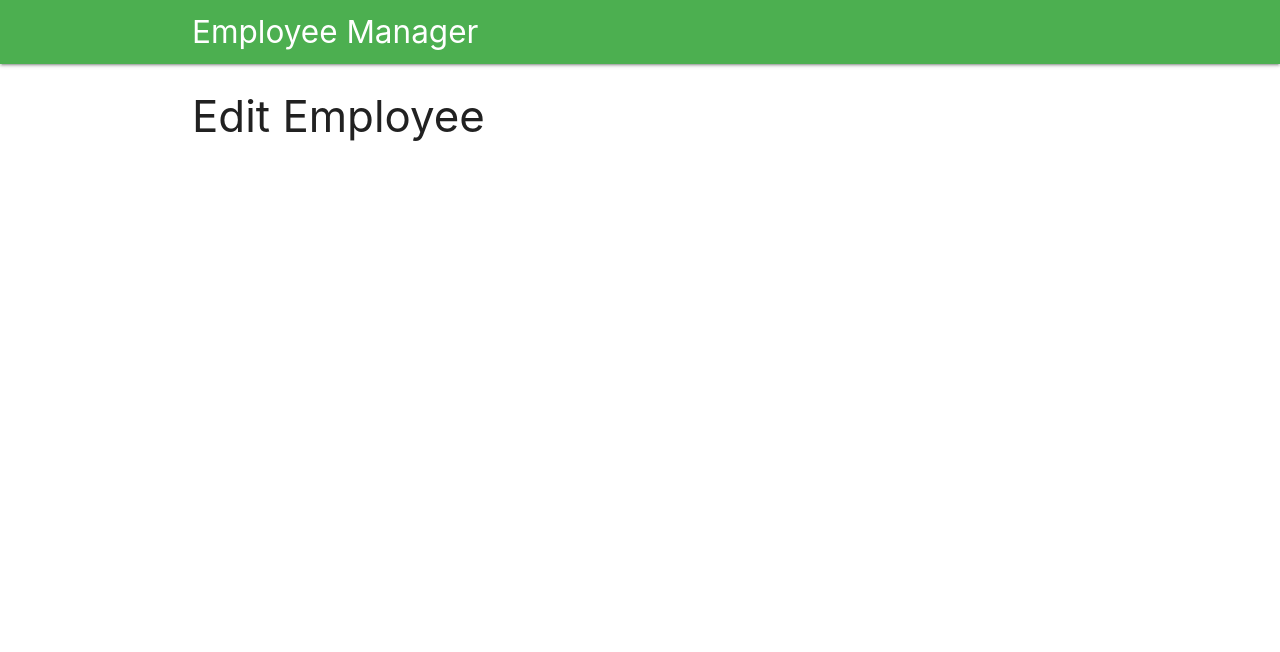
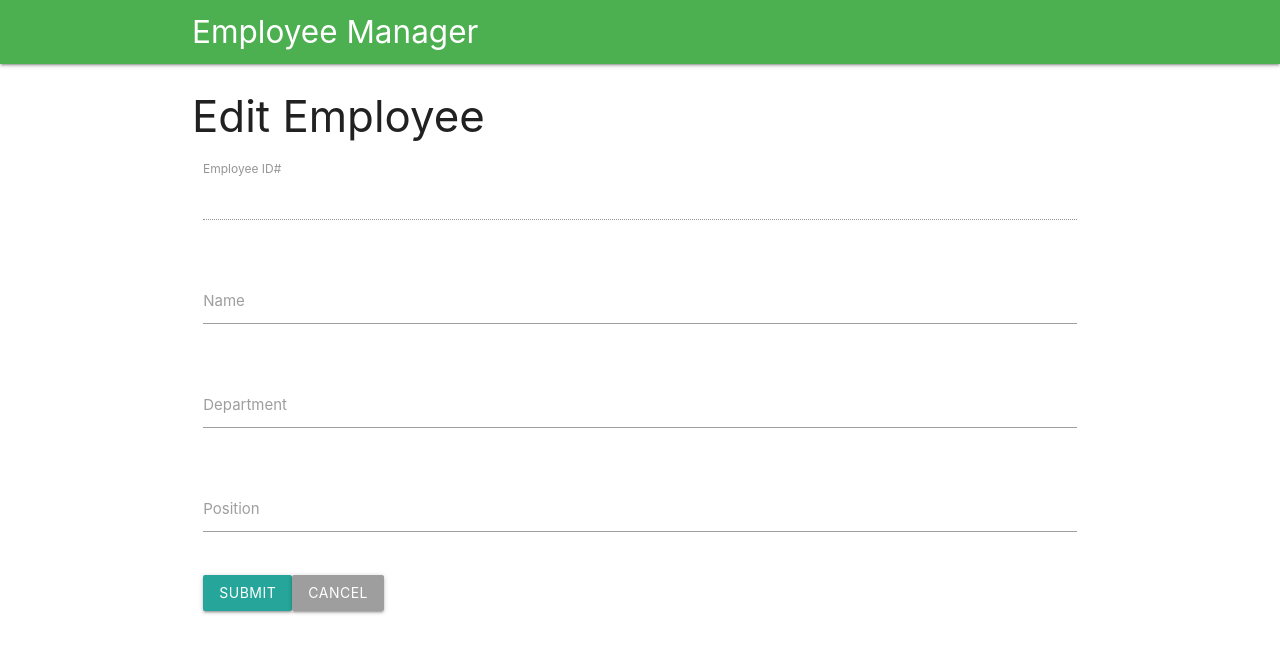
Before and after one commit to TontonBanton/vue-firebase-emp, a Vue app: page /edit/1 in a window 1280 px wide. Shown: the top 652 px of the page. Built offline with nearby package versions, Linux system fonts and the light colour scheme; no server answers; the database is empty.

Commit message:
Upadate, full CRUD finish

```diff
--- a/src/components/Dashboard.vue
+++ b/src/components/Dashboard.vue
@@ -5,20 +5,20 @@
 
       <!-- Loop every employee in employees array dynamic bind employee.id as key -->
       <li v-for="employee in employees" v-bind:key="employee.id" class="collection-item">
-        <div class="chip">{{ employee.empid }}</div> {{ employee.name }} : {{employee.dept }}
+        <div class="chip">{{ employee.empid }}</div> {{ employee.name }} : {{employee.dept }}-{{ employee.position }}
         <!-- Route router/index.js name:view-employee, path: '/:employee_id (expecting the employee.empid value) -->
-        <router-link class="secondary-content" :to="{ name: 'view-employee', params: { employee_id: employee.empid }}">
+        <router-link :to="{ name: 'view-employee', params: { employee_id: employee.empid }}" class="secondary-content" >
           <i class="fa fa-eye"></i>
         </router-link>
       </li>
 
     </ul>
-
     <div class="fixed-action-btn">
       <router-link to="/new" class="btn-floating btn-large red">
         <i class="fa fa-plus"></i>
       </router-link>
-    </div>
+      </div>
+
   </div>
 </template>
 
@@ -30,10 +30,10 @@ import db from './firebaseInit';
 const employees = ref([]);
 
 const fetchData = async () => {
-  const employeesQuery = query(collection(db, 'employees'), orderBy('employee_id'));   // query with orderBy to sort by the 'dept'
-  const querySnapshot = await getDocs(employeesQuery);                          // Fetch documents with the query
+  const employeesQuery = query(collection(db, 'employees'), orderBy('employee_id'));  // query with orderBy to sort by the 'dept'
+  const querySnapshot = await getDocs(employeesQuery);                                // Fetch documents with the query
 
-  querySnapshot.forEach(doc => {                                                // iterates each document in the employees collection
+  querySnapshot.forEach(doc => {                                                      // iterates each document in the employees collection
     const data = {
       'id': doc.id,
       'empid': doc.data().employee_id,
--- a/src/components/EditEmployee.vue
+++ b/src/components/EditEmployee.vue
@@ -1,9 +1,87 @@
 <template>
-<div id="edit-employee">
-  <h3>Edit Employee</h3>
-</div>
+  <div id="edit-employee">
+    <h3>Edit Employee</h3>
+    <div class="row">
+      <form @submit.prevent="updateEmployee" class="col s12">
+
+        <div class="row">
+          <div class="input-field col s12">
+            <input disabled ="text" v-model="employee_id" required>
+            <label class="active">Employee ID#</label>
+          </div>
+        </div>
+        <div class="row">
+          <div class="input-field col s12">
+            <input type="text" v-model="name" required>
+            <label class="active">Name</label>
+          </div>
+        </div>
+        <div class="row">
+          <div class="input-field col s12">
+            <input type="text" v-model="dept" required>
+            <label class="active">Department</label>
+          </div>
+        </div>
+        <div class="row">
+          <div class="input-field col s12">
+            <input type="text" v-model="position" required>
+            <label class="active">Position</label>
+          </div>
+        </div>
+
+        <button type="submit" class="btn">Submit</button>
+        <router-link to="/" class="btn grey">Cancel</router-link>
+      </form>
+    </div>
+  </div>
 </template>
 
 <script setup>
+import { ref, onBeforeMount } from 'vue';
+import db from './firebaseInit';
+import { collection, getDocs, query, where, updateDoc, doc } from 'firebase/firestore';
 
+import { useRoute, useRouter } from 'vue-router';
+const route = useRoute();
+const router = useRouter();
+
+const employee_id = ref('');
+const name = ref('');
+const dept = ref('');
+const position = ref('');
+
+const fetchData = async () => {
+  const employeeId = route.params.employee_id;
+  const employeesQuery = query(collection(db, 'employees'), where('employee_id', '==', employeeId));
+  const querySnapshot = await getDocs(employeesQuery);
+
+  querySnapshot.forEach(doc => {
+    employee_id.value = doc.data().employee_id;
+    name.value = doc.data().name;
+    dept.value = doc.data().dept;
+    position.value = doc.data().position;
+  });
+};
+
+const updateEmployee = async () => {
+  const employeeId = route.params.employee_id;
+  const employeesQuery = query(collection(db, 'employees'), where('employee_id', '==', employeeId));
+  const querySnapshot = await getDocs(employeesQuery);
+
+  querySnapshot.forEach(async doc => {
+    const docRef = doc.ref;
+    await updateDoc(docRef, {
+      employee_id: employee_id.value,
+      name: name.value,
+      dept: dept.value,
+      position: position.value
+    });
+    router.push({name: 'view-employee', params: { employee_id: employee_id.value }});
+  });
+};
+
+onBeforeMount(fetchData);
 </script>
+
+<style scoped>
+</style>
--- a/src/components/ViewEmployee.vue
+++ b/src/components/ViewEmployee.vue
@@ -5,8 +5,15 @@
       <li class="collection-item">Employee Id: {{ employee.empid }} </li>
       <li class="collection-item">Department: {{ employee.dept }}</li>
       <li class="collection-item">Position: {{ employee.position }} </li>
+
+      <div class="fixed-action-btn">
+        <router-link :to="{ name: 'edit-employee', params: { employee_id: employee.empid }}" class="btn-floating btn-large red">
+          <i class="fa fa-pencil"></i>
+        </router-link>
+      </div>
     </ul>
   </div>
+
   <router-link to="/" class="btn grey" >Back</router-link>
   <button @click="deleteEmployee" class="btn red" >Delete</button>
 </template>
@@ -23,10 +30,10 @@ const employees = ref([]);
 
 const fetchData = async () => {
   const employeeId = route.params.employee_id;
-  const employeesQuery = query(collection(db, 'employees'), where('employee_id', '==', employeeId)); // query with where to filter by employee_id
-  const querySnapshot = await getDocs(employeesQuery); // Fetch documents with the query
+  const employeesQuery = query(collection(db, 'employees'), where('employee_id', '==', employeeId));  // query with where to filter by employee_id
+  const querySnapshot = await getDocs(employeesQuery);                                                // Fetch documents with the query
 
-  querySnapshot.forEach(doc => {                                                // iterates each document in the employees collection
+  querySnapshot.forEach(doc => {                                                                       // iterates each document in the employees collection
     const data = {
       'id': doc.id,
       'empid': doc.data().employee_id,
```
